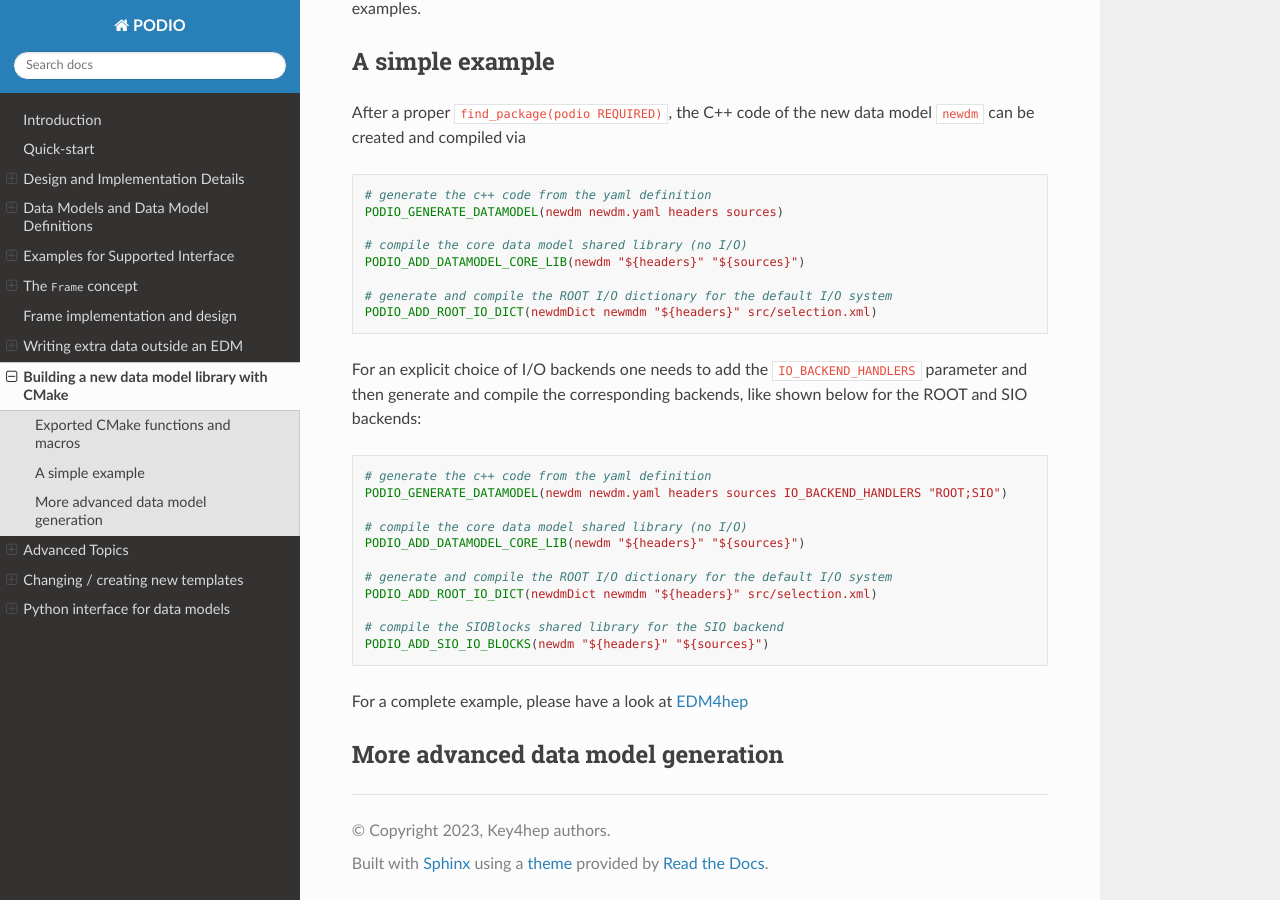
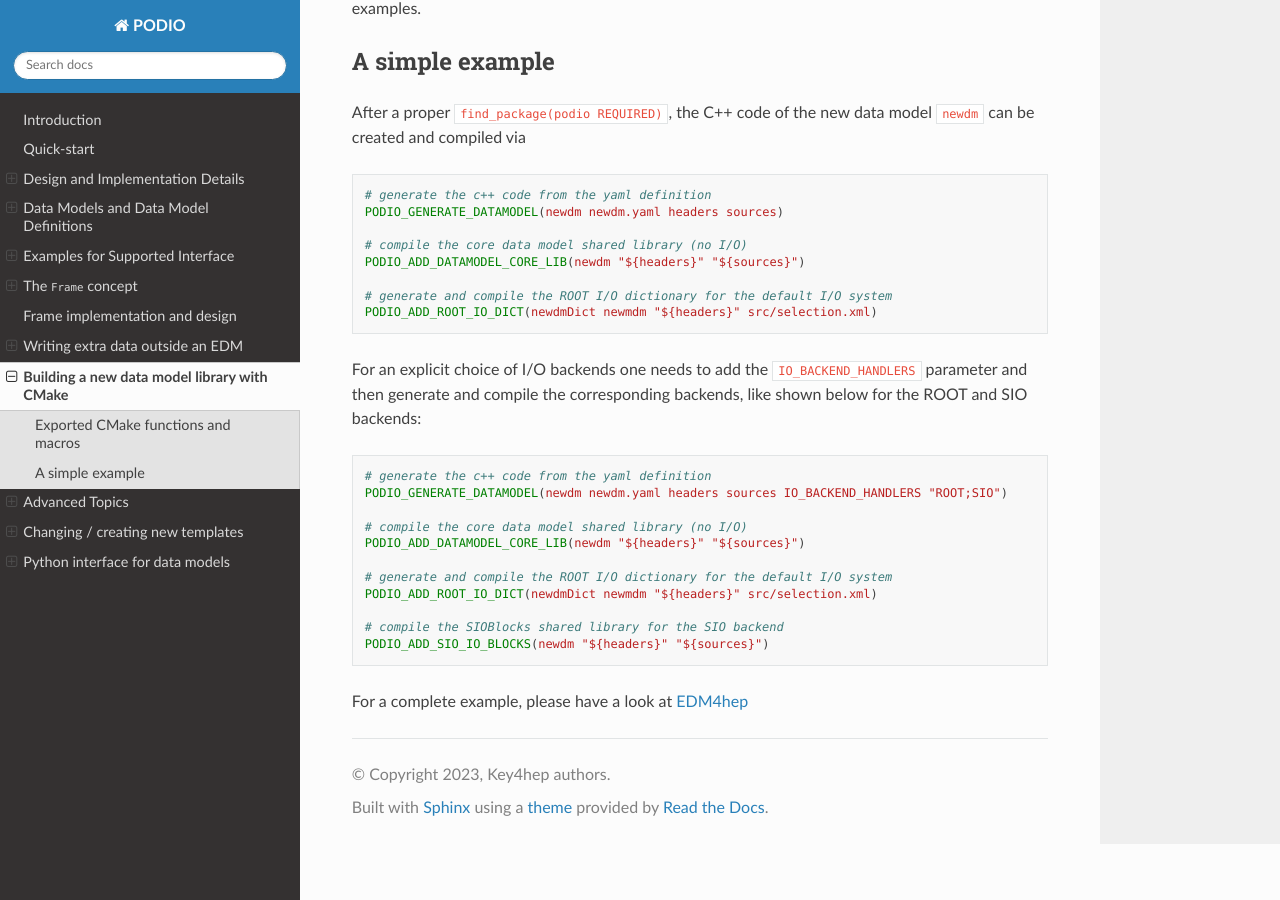
Before and after one commit to AIDASoft/podio, a Sphinx documentation site: the page built from doc/cmake.md, in a window 1280 px wide and 900 px high, scrolled down 511 px. Built offline with Sphinx 7.4.7 and the Read the Docs theme 2.0.0, drawn with Linux system fonts in a browser that asks for light colours; pages that are not in the unit, such as notebooks, are missing from menus; the version number could not be read and is left out.

Commit message:
Remove advanced section in docs

````diff
--- a/doc/cmake.md
+++ b/doc/cmake.md
@@ -43,5 +43,3 @@ PODIO_ADD_SIO_IO_BLOCKS(newdm "${headers}" "${sources}")
 ```
 
 For a complete example, please have a look at [EDM4hep](https://github.com/key4hep/EDM4hep/blob/main/edm4hep/CMakeLists.txt)
-
-## More advanced data model generation
````
